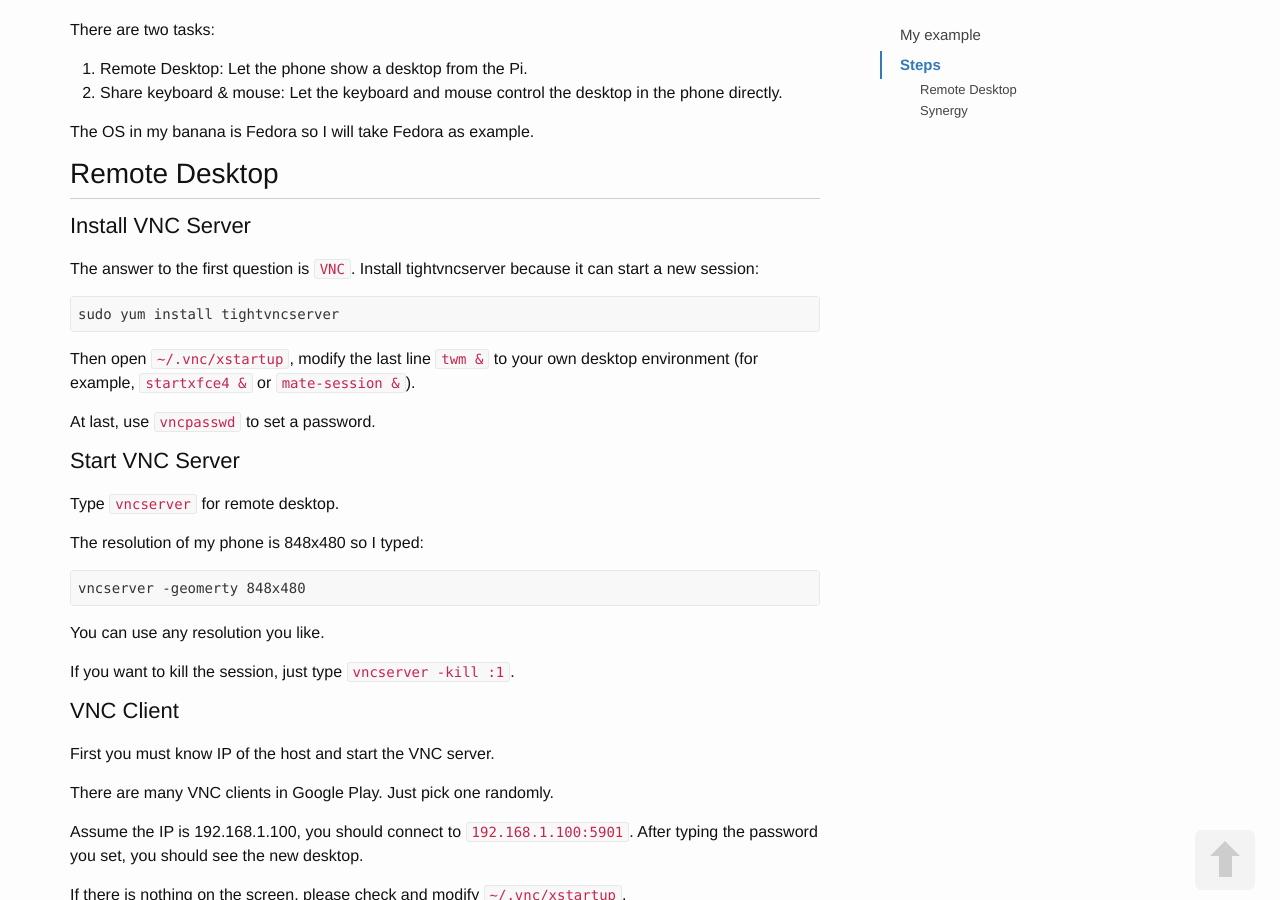
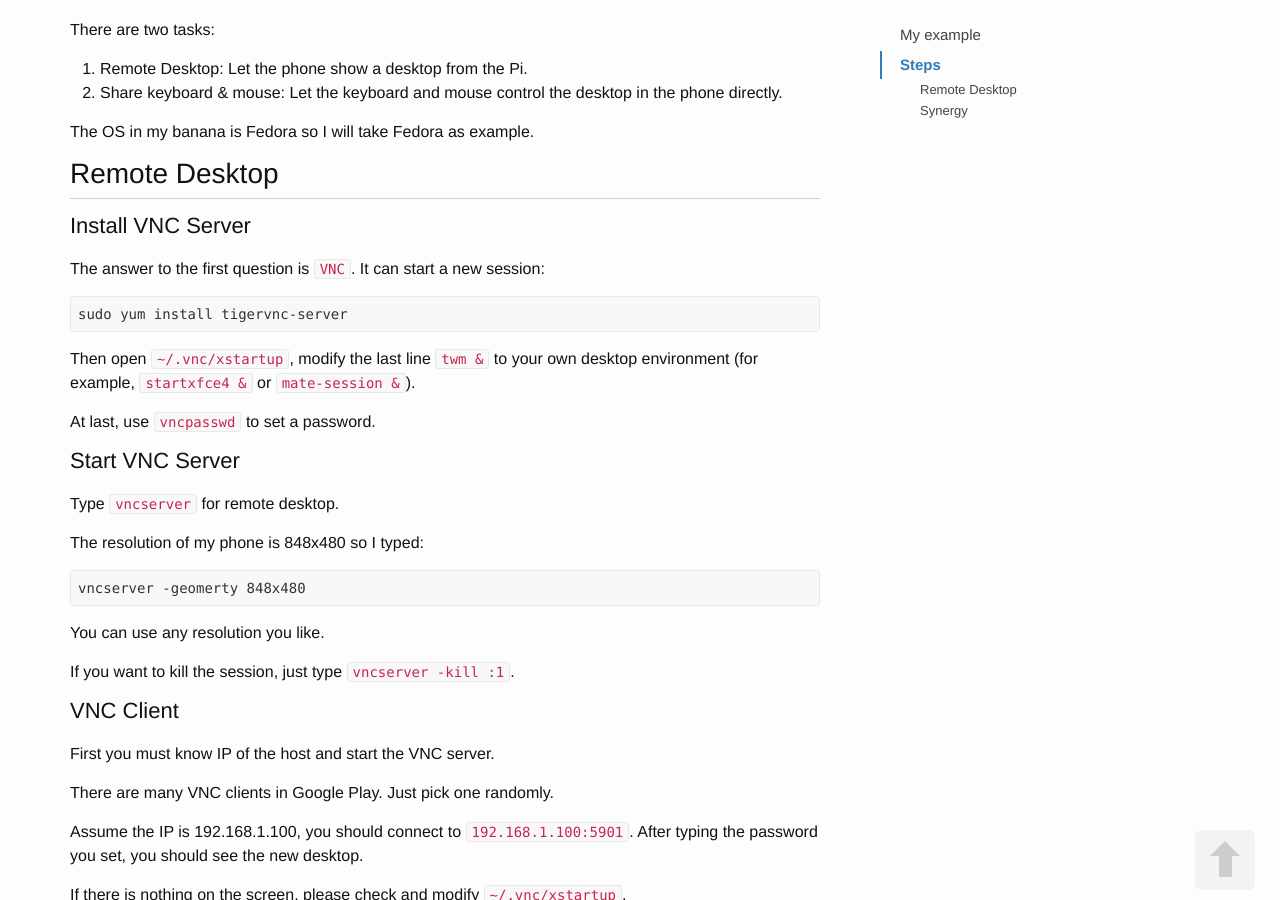
Before and after one commit to upclinux/upclinux.github.io, a Jekyll site: the page built from _posts/2015-07-19-dual-screens.markdown, in a window 1280 px wide and 900 px high, scrolled down 1561 px. Built offline with Jekyll 4.4.1, drawn with Linux system fonts in a browser that asks for light colours; nearby versions of some CDN libraries; comment, search, counter and statistics services are not loaded.

Commit message:
tigervnc-server

```diff
--- a/_posts/2015-07-19-dual-screens.markdown
+++ b/_posts/2015-07-19-dual-screens.markdown
@@ -52,9 +52,9 @@ The OS in my banana is Fedora so I will take Fedora as example.
 
 ### Install VNC Server
 
-The answer to the first question is `VNC`. Install tightvncserver because it can start a new session:
+The answer to the first question is `VNC`. It can start a new session:
 
-	sudo yum install tightvncserver
+	sudo yum install tigervnc-server
 
 Then open `~/.vnc/xstartup`, modify the last line `twm &` to your own desktop environment (for example, `startxfce4 &` or `mate-session &`).
 
```
